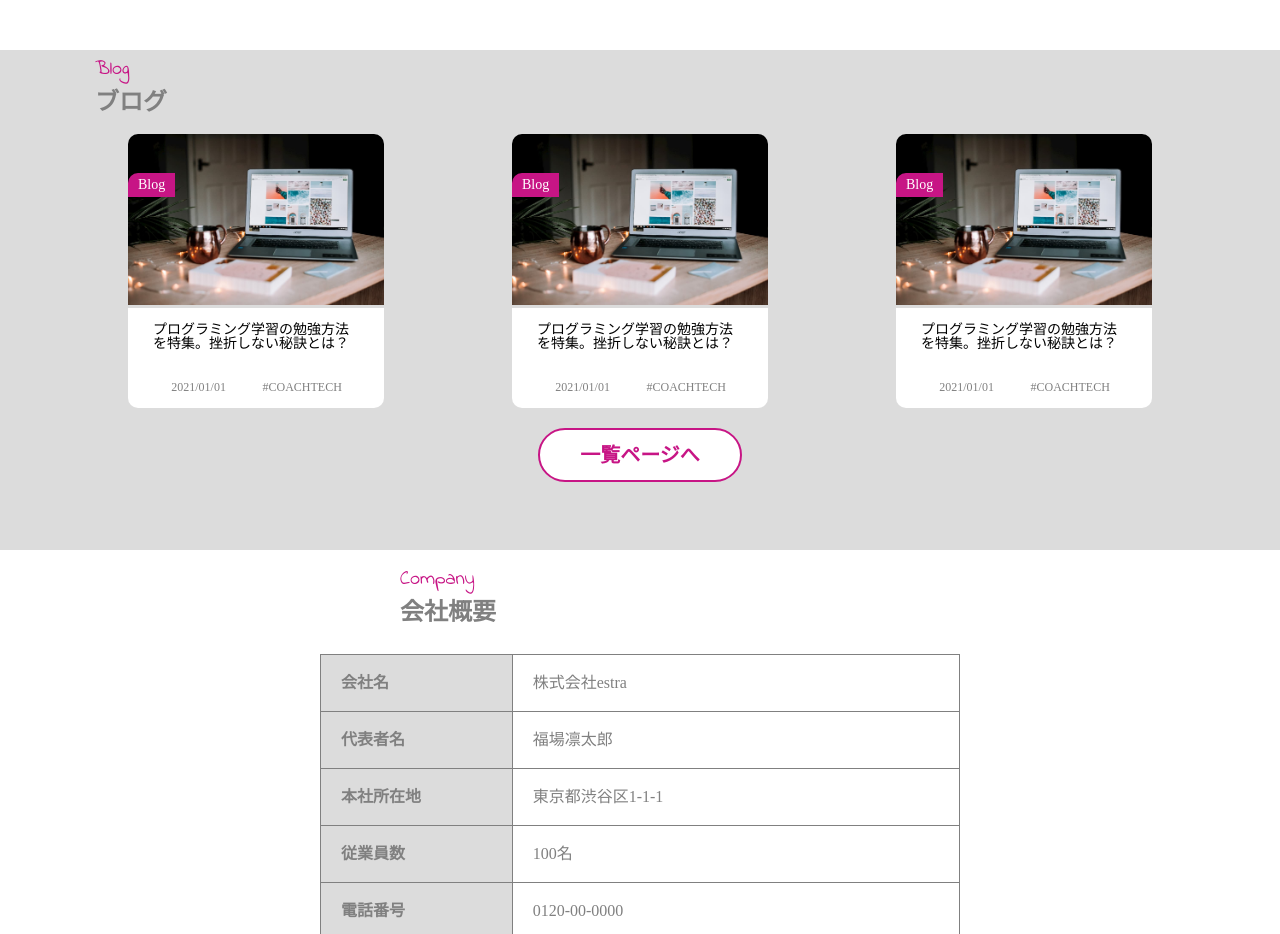
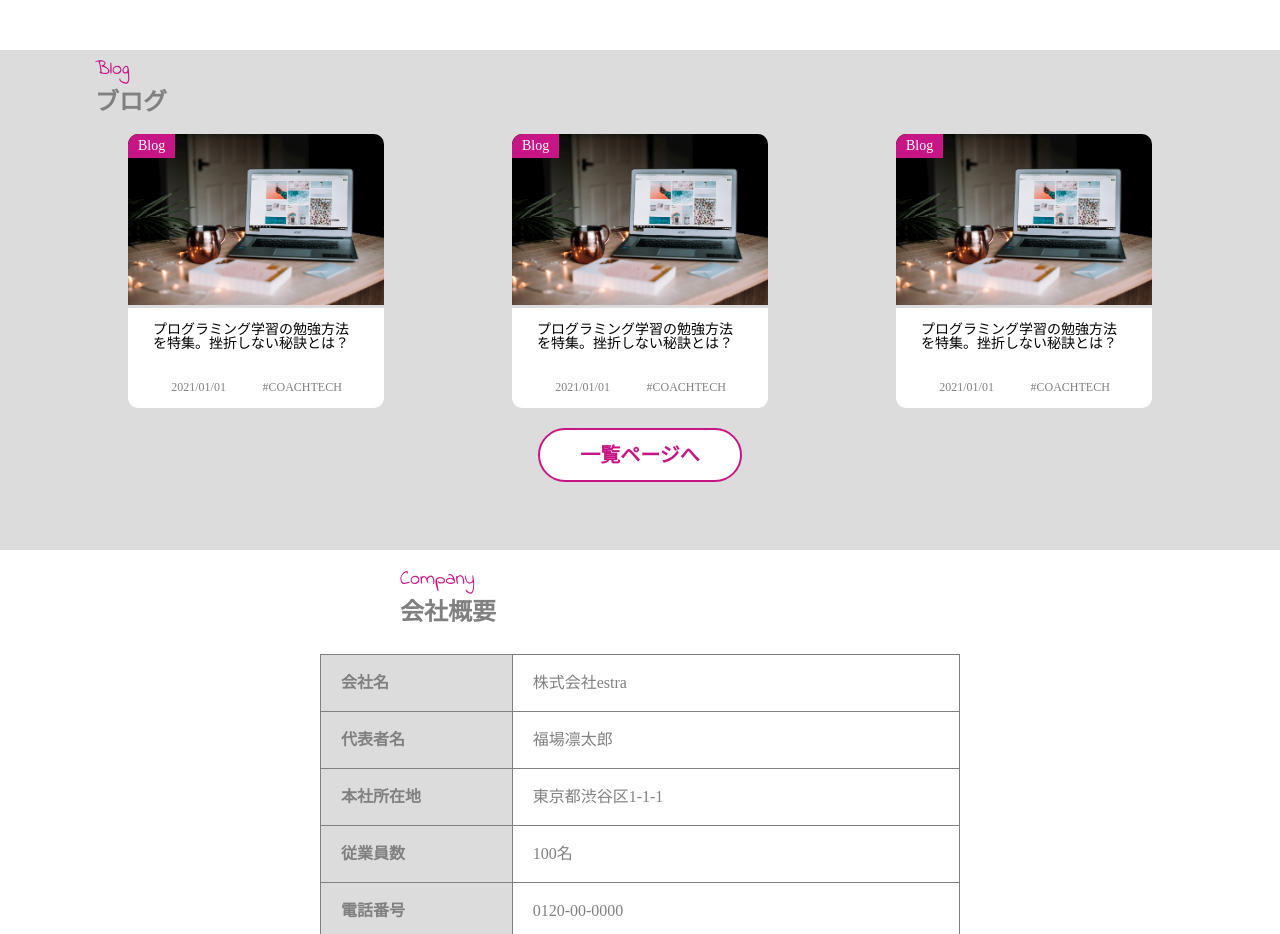
Before and after one commit to bluemint56/coachtech-task4, a plain HTML site: page index.html in a window 1280 px wide. Shown: the part 2040-2974 px from the top of the page. Drawn offline with Linux system fonts and the light colour scheme; a web font is replaced by a local one.

Commit message:
coachtech-task4-ver3

```diff
--- a/css/style.css
+++ b/css/style.css
@@ -252,11 +252,13 @@ a {
 .blog-card {
   border-radius: 10px 10px 10px 10px;
   overflow: hidden;
+  position: relative;
   width: 20%;
+  height: auto;
 }
 .blog-img img {
   width: 100%;
-  position: relative;
+  height: 100%;
 }
 .card-content {
   padding: 15px 25px;
@@ -271,10 +273,8 @@ a {
   padding: 5px 10px;
   background: #c71585;
   position: absolute;
-  margin-top: -150px;
-  margin-bottom: auto;
-  margin-left: -25px;
-  margin-right: auto;
+  top: 0;
+  left: 0;
   display: inline-block;
   color: white;
   font-size: 14px;
@@ -359,7 +359,7 @@ table td {
 .pic-img1 {
   position: relative;
   background: url(../img/recruit.png) no-repeat center/cover;
-  height: 50vh;
+  height: 40vh;
   width: 50vw;
 }
 .img1-ttl {
@@ -373,7 +373,7 @@ table td {
 .pic-img2 {
   position: relative;
   background: url(../img/interview.png) no-repeat center/cover;
-  height: 50vh;
+  height: 40vh;
   width: 50vw;
 }
 .img2-ttl {
```
